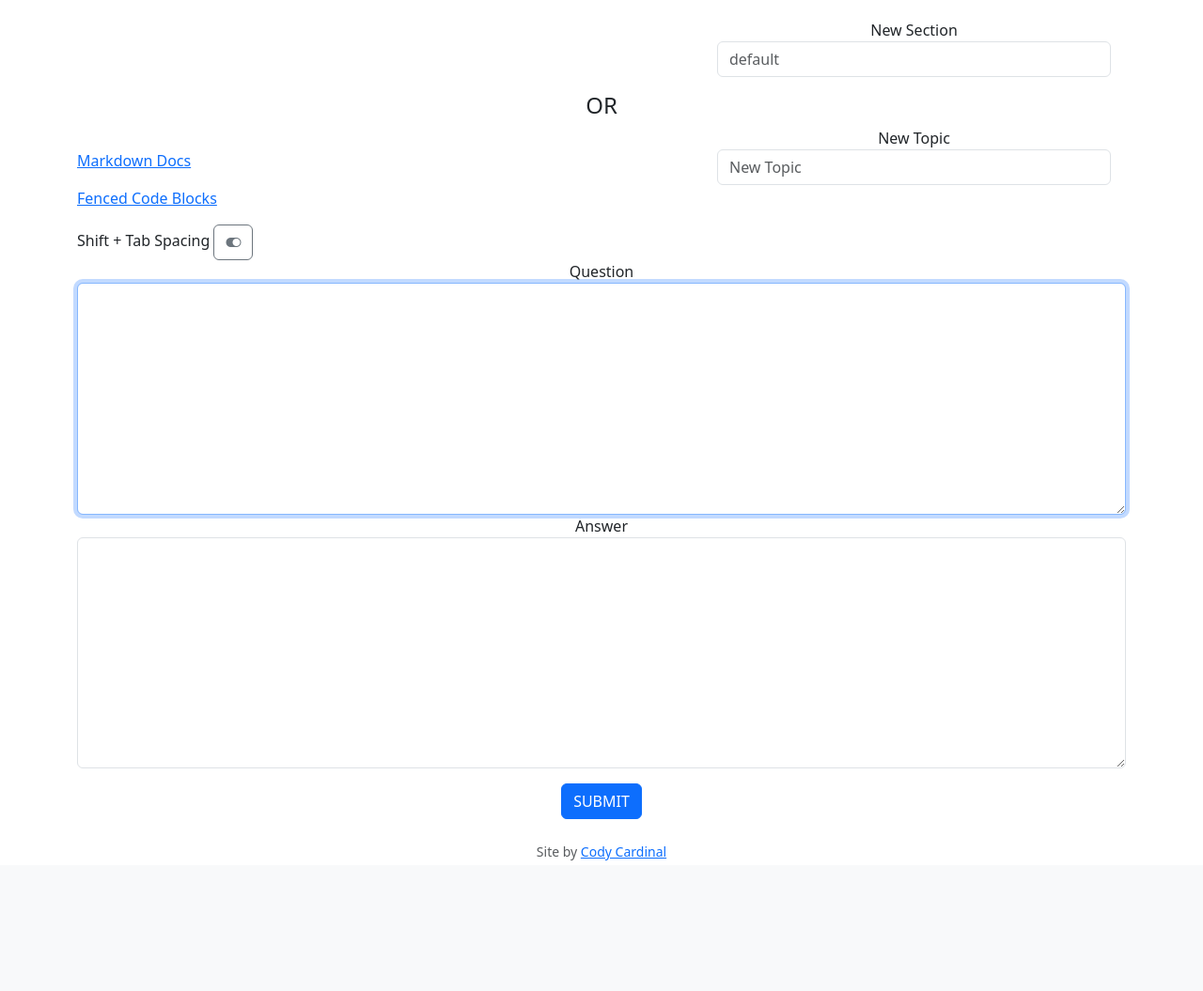
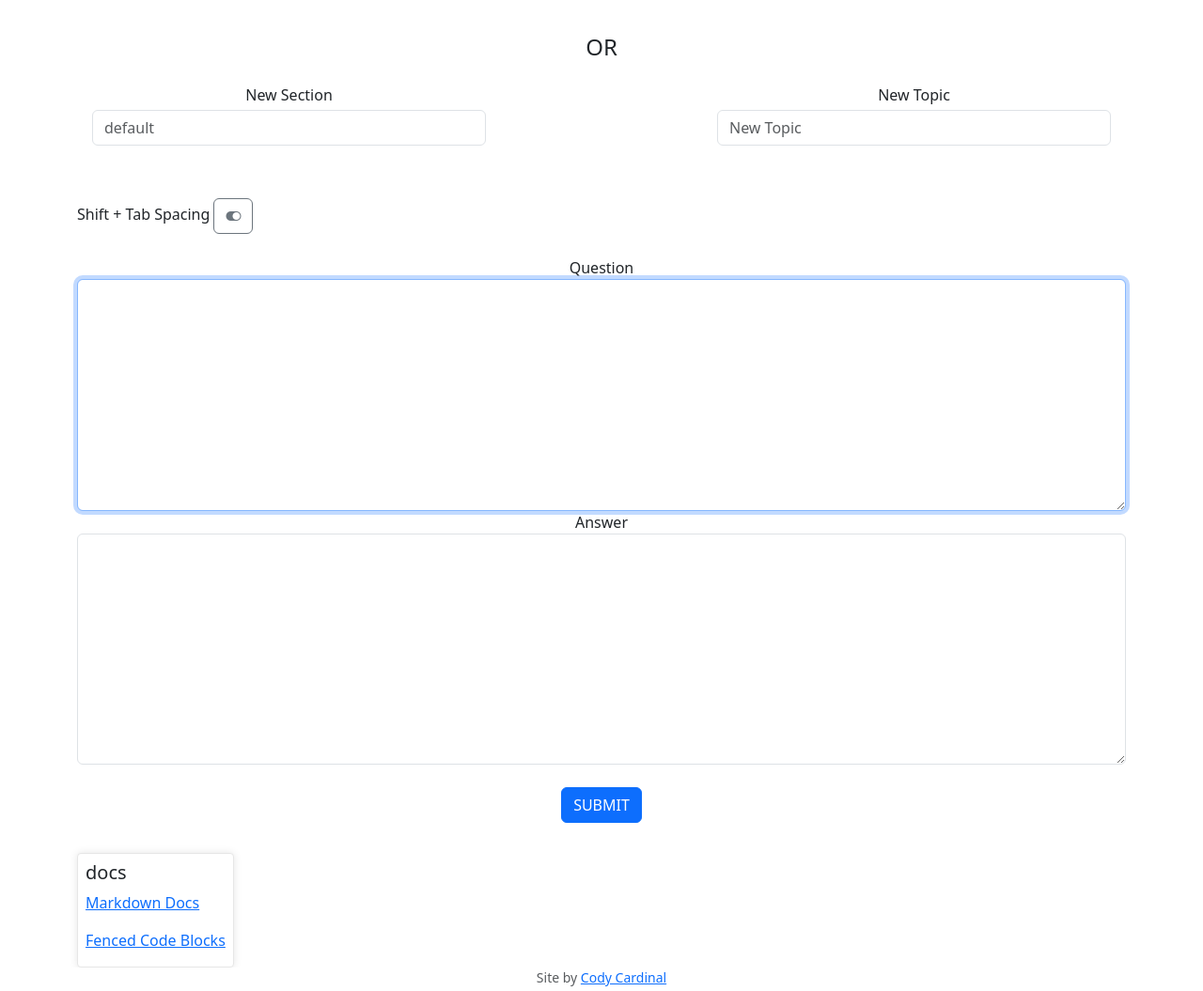
Before and after one commit to CodyCardinal/BrainGains, a Flask app: template templates/create.html in a window 1280 px wide. Shown: the part 76-1131 px from the top of the page at 94% size. Before the commit the page ends 992 px from the top, so only its background shows below. Run offline with Flask 3, Linux system fonts and the light colour scheme; the template is opened without the code that fills it, so the values that code supplies are empty; some libraries are stand-ins or nearby versions.

Commit message:
redesign: layout for edit and create fix: modern javascript in markdowntoggle script.

```diff
--- a/static/markdowntoggle.js
+++ b/static/markdowntoggle.js
@@ -2,13 +2,13 @@ document.addEventListener("DOMContentLoaded", function () {
   let tabEnabled = true;
 
   function enableTab(id) {
-    var el = document.getElementById(id);
+    const el = document.getElementById(id);
     el.addEventListener("keydown", function (e) {
       if (tabEnabled && e.key === "Tab" && e.shiftKey) {
         e.preventDefault();
-        var start = this.selectionStart;
-        var end = this.selectionEnd;
-        this.value = this.value.substring(0, start) + "\t" + this.value.substring(end);
+        const start         = this.selectionStart;
+        const end           = this.selectionEnd;
+        this.value          = this.value.substring(0, start) + "\t" + this.value.substring(end);
         this.selectionStart = this.selectionEnd = start + 1;
       }
     });
@@ -19,14 +19,19 @@ document.addEventListener("DOMContentLoaded", function () {
 
   document.getElementById("toggle-tab").addEventListener("click", function (e) {
     e.preventDefault();
-    tabEnabled = !tabEnabled;
-    const icon = document.getElementById("toggle-icon");
+    tabEnabled   = !tabEnabled;
+    const icon   = document.getElementById("toggle-icon");
+    const button = document.getElementById("toggle-tab");
     if (tabEnabled) {
       icon.classList.remove("bi-toggle-off");
       icon.classList.add("bi-toggle-on");
+      button.classList.remove("btn-outline-secondary");
+      button.classList.add("btn-outline-success");
     } else {
       icon.classList.remove("bi-toggle-on");
       icon.classList.add("bi-toggle-off");
+      button.classList.remove("btn-outline-success");
+      button.classList.add("btn-outline-secondary");
     }
   });
 });
--- a/templates/create.html
+++ b/templates/create.html
@@ -7,10 +7,10 @@ Create
 {% block main %}
 <form class="form-inline" action="/create" method="POST">
     <div class="row">
-        <div class="col-md-5">
-            <div class="form-group mx-sm-3 mb-2">
+        <div class="col text-center">
+            <div class="form-group mx-sm-3 mb-2 text-center">
                 {% if topics_by_section %}
-                <label for="existingsectionandtopic" class="sr-only">Existing Section and Topic</label>
+                <label for="existingsectionandtopic" class="sr-only mb-1">Existing Section > Existing Topic > Question Count</label>
                 <select class="form-control" id="existingsectionandtopic" name="existingsectionandtopic">
                     <option disabled>Choose</option>
                     {% for section, topics in topics_by_section.items() %}
@@ -23,13 +23,6 @@ Create
                 {% endif %}
             </div>
         </div>
-        <div class="col-md-2"></div>
-        <div class="col-md-5">
-            <div class="form-group mx-sm-3 mb-2">
-                <label for="newsection" class="sr-only">New Section</label>
-                <input type="text" class="form-control" id="newsection" name="newsection" placeholder="default">
-            </div>
-        </div>
     </div>
     <div class="row mt-2">
         <div class="text-align-center">
@@ -37,19 +30,21 @@ Create
         </div>
     </div>
     <div class="row">
-        <div class="text-start col-md-5 mt-4">
-            <p><a href="https://www.markdownguide.org/basic-syntax/" target="_blank">Markdown Docs</a></p>
-            <p><a href="https://www.markdownguide.org/extended-syntax/#fenced-code-blocks" target="_blank">Fenced Code Blocks</a></p>
+        <div class="col-md-5">
+            <div class="form-group mx-sm-3 mb-2 pt-3">
+                <label for="newsection" class="sr-only mb-1">New Section</label>
+                <input type="text" class="form-control" id="newsection" name="newsection" placeholder="default">
+            </div>
         </div>
         <div class="col-md-2"></div>
         <div class="col-md-5">
-            <div class="form-group mx-sm-3 mb-2">
-                <label for="newtopic" class="sr-only">New Topic</label>
+            <div class="form-group mx-sm-3 mb-2 pt-3">
+                <label for="newtopic" class="sr-only mb-1">New Topic</label>
                 <input type="text" class="form-control" id="newtopic" name="newtopic" placeholder="New Topic">
             </div>
         </div>
     </div>
-    <div class="form-group text-start">
+    <div class="form-group text-start pt-4 pb-4 mt-4">
         <label for="toggle-tab">Shift + Tab Spacing</label>
         <button id="toggle-tab" class="btn btn-outline-secondary" type="button">
             <i id="toggle-icon" class="bi bi-toggle-on"></i>
@@ -63,11 +58,22 @@ Create
         <label for="answer">Answer</label>
         <textarea class="form-control" id="answer" name="answer" rows="14"></textarea>
     </div>
-    <p>
-    <div class="form-group">
-        <button type="submit" class="btn btn-primary mb-2" value="Submit">SUBMIT</button>
+    <div class="form-group pt-4">
+        <div class="row">
+            <div class="col text-center">
+                <button type="submit" class="btn btn-primary mb-2" value="Submit">SUBMIT</button>
+            </div>
+        </div>
+        <div class="row">
+            <div class="col-auto text-start mt-4">
+                <div class="card w-auto">
+                    <h5 class="card-title m-2">docs</h5>
+                    <p><a class="m-2" href="https://www.markdownguide.org/basic-syntax/" target="_blank">Markdown Docs</a></p>
+                    <p><a class="m-2" href="https://www.markdownguide.org/extended-syntax/#fenced-code-blocks" target="_blank">Fenced Code Blocks</a></p>
+                </div>
+            </div>
+        </div>
     </div>
-    </p>
 </form>
 
 <script src="/static/markdowntoggle.js"></script>
```
Also changed, not shown: templates/edit.html (+66 -31 lines).
